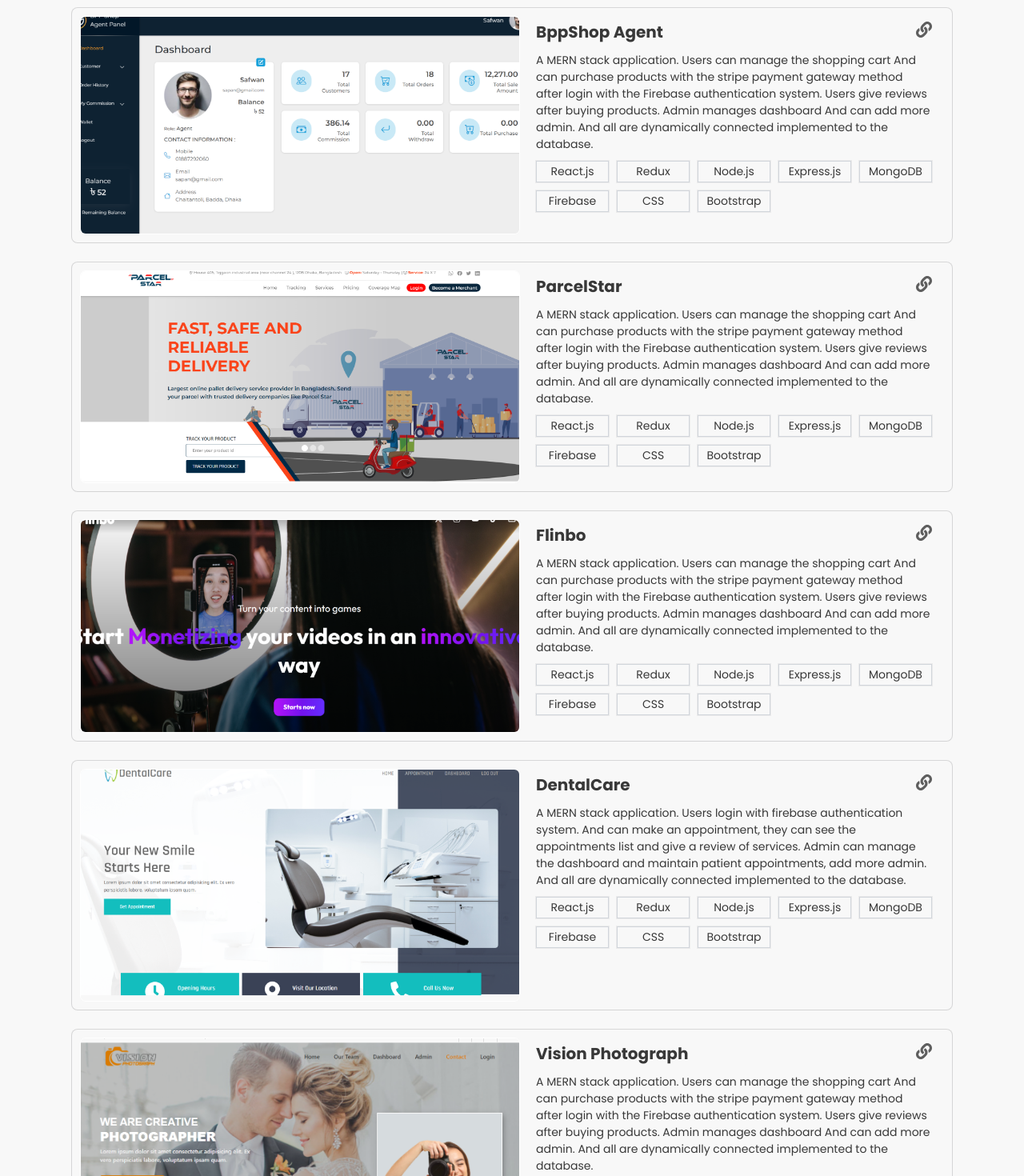
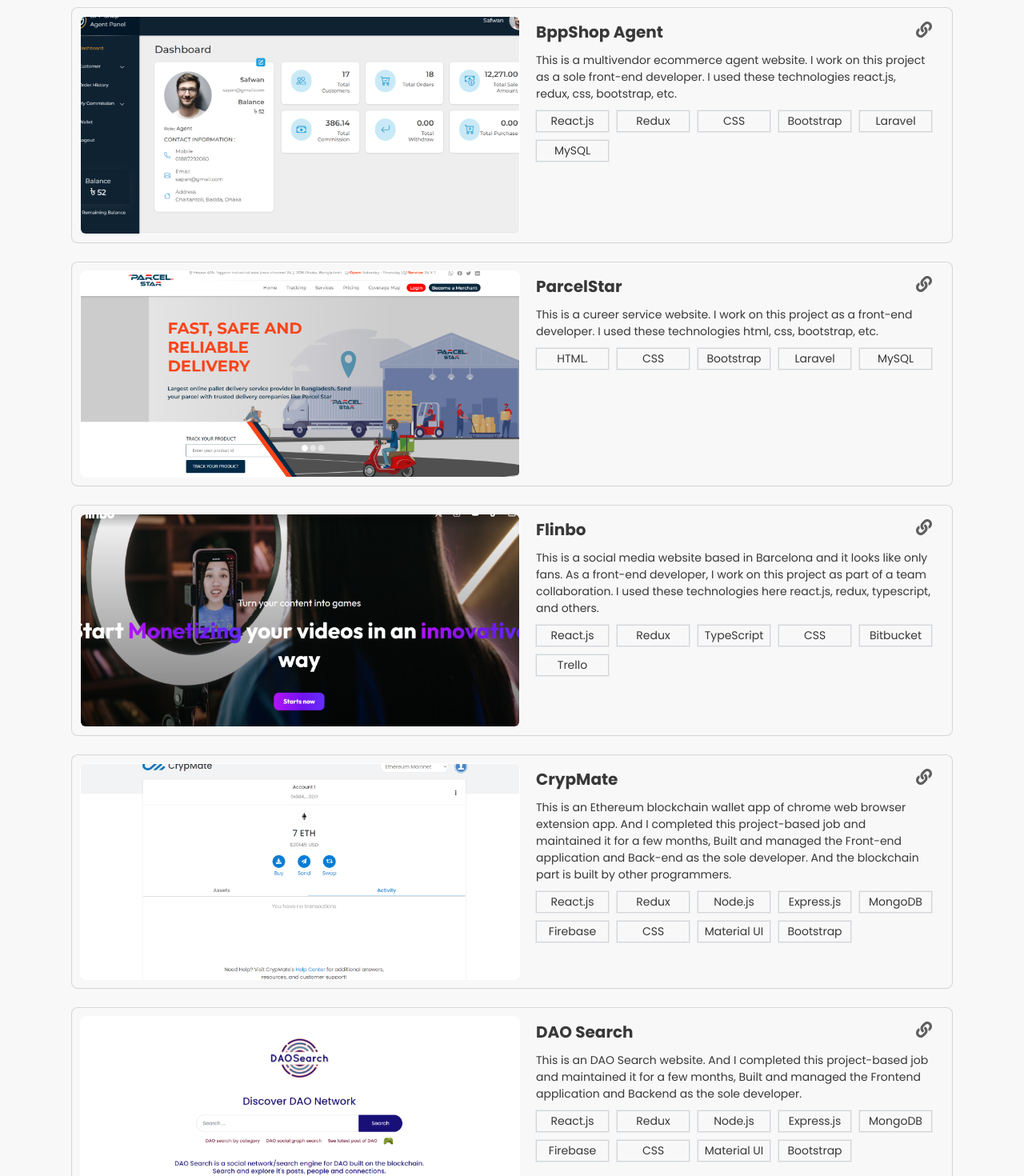
Before and after one commit to SHAPAN-MIAH/web-developer-shapan-portfolio, a Next.js app: page /projects in a window 1280 px wide. Shown: the part 1060-2530 px from the top of the page at 80% size. Built offline with nearby package versions, Linux system fonts and the light colour scheme; a web font is replaced by a local one.

Commit message:
update code

```diff
--- a/next.config.js
+++ b/next.config.js
@@ -1,6 +1,6 @@
 /** @type {import('next').NextConfig} */
 const nextConfig = {
-  // output: "export",
+  output: "export",
   // distDir: "dist",
   images: { unoptimized: true }
 }
--- a/src/app/layout.js
+++ b/src/app/layout.js
@@ -17,7 +17,7 @@ export default function RootLayout({ children }) {
       <body className={inter.className}>
         <Showcase />
         {children}
-        {/* <Footer/> */}
+        <Footer/>
       </body>
     </html>
   );
--- a/src/components/footer/Footer.jsx
+++ b/src/components/footer/Footer.jsx
@@ -1,40 +1,43 @@
 import React from "react";
 import styles from "./footer.module.css";
+import {
+  AiFillFacebook,
+  AiFillGithub,
+  AiFillLinkedin,
+  AiFillTwitterSquare,
+} from "react-icons/ai";
+import Link from "next/link";
 
 const Footer = () => {
   return (
     <footer className={styles.footer_section}>
       <div className={styles.footer_container}>
-      <div className="footer-dec">
-        <h3>MD. SHAPAN</h3>
-      </div>
+        <div className="footer-dec">
+          <h3>MD. SHAPAN</h3>
+        </div>
 
-      <div className="socials">
-        <p>Don't hesitate to contact me. Please feel free and visit my site.</p>
-        <a className="text-white" href="">
-          <i className="fab fa-facebook-f"></i>
-        </a>
-        <a className="text-white" href="">
-          <i className="fab fa-twitter"></i>
-        </a>
-        <a className="text-white" href="">
-          <i className="fab fa-instagram"></i>
-        </a>
-        <a
-          className="text-white"
-          href="https://www.linkedin.com/in/md-shapan-miah-8bb7361a2/"
-        >
-          <i className="fab fa-linkedin-in"></i>
-        </a>
-        <a className="text-white" href="https://github.com/SHAPAN-MIAH">
-          <i className="fab fa-github"></i>
-        </a>
-      </div>
-      <div className="copyRight text-center">
-        <small>
-          Copyright <span id="year"></span> All Rights Reserved
-        </small>
-      </div>
+        <div className="socials">
+          {/* <h4>Get in touch</h4> */}
+          {/* <p>Don't hesitate to contact me. Feel free to ask any questions. visit my site.</p> */}
+
+          <Link className={styles.social_icon} href="https://www.linkedin.com/in/md-shapan-miah/">
+            <AiFillLinkedin />
+          </Link>
+          <Link className={styles.social_icon} href="https://github.com/SHAPAN-MIAH">
+            <AiFillGithub />
+          </Link>
+
+          <Link className={styles.social_icon} href="https://github.com/Md-Swapan">
+            <AiFillGithub />
+          </Link>
+          <Link className={styles.social_icon} href="https://www.facebook.com/shwpon.mahmud/">
+            <AiFillFacebook />
+          </Link>
+          <Link className={styles.social_icon} href="https://twitter.com/MDSHAPANMIAH1">
+            <AiFillTwitterSquare />
+          </Link>
+        </div>
+
       </div>
     </footer>
   );
--- a/src/components/footer/footer.module.css
+++ b/src/components/footer/footer.module.css
@@ -1,18 +1,20 @@
 .footer_section {
-  background: #002240;
   width: 100%;
-  height: 100vh;
-  /* background: linear-gradient(#00000027, #ffd2d227),
-    linear-gradient(#00000027, #00000027),
-    url("../../Assets/Images/tkss.jpg") center center;
-  background-attachment: fixed;
-  background-repeat: no-repeat;
-  background-size: cover; */
+  background: rgb(248, 248, 248);
+
 }
 
 .footer_container {
-  width: 1200px;
+  width: 1100px;
   margin: auto;
-  padding: 40px 100px;
-  color: #fff
+  padding: 40px 0px;
+  border-top: 1px dashed rgb(187, 187, 187);
+  display: flex;
+  justify-content: space-between;
+  align-items: center;
 }
+.social_icon{
+  font-size: 35px;
+  color: rgb(89, 88, 90) !important;
+  margin-left: 5px;
+}
--- a/src/components/sections/ProjectsContent/ProjectsContent.jsx
+++ b/src/components/sections/ProjectsContent/ProjectsContent.jsx
@@ -1,4 +1,4 @@
-"use client"
+"use client";
 import Image from "next/image";
 import React from "react";
 import bppShopImg from "../../../assets/images/projects-img/screenshot-localhost_3001-2023.11.17-15_11_01.jpg";
@@ -7,9 +7,9 @@ import parcelStarImg from "../../../assets/images/projects-img/screenshot-parcel
 import flinboImg from "../../../assets/images/projects-img/screenshot-www.flinbo.com-2023.11.17-14_20_20.png";
 import dentalCareImg from "../../../assets/images/projects-img/dentalCare.png";
 import visionPhotographImg from "../../../assets/images/projects-img/vision-photograph.web.app.png";
-import iskillsImg from "../../../assets/images/projects-img/iskills.png";
+import crypmate from "../../../assets/images/projects-img/screenshot-crypmate-67e04.web.app-2023.12.22-17_44_59.png";
 import uiChatImg from "../../../assets/images/projects-img/screenshot-uichat.png";
-import styleHutImg from "../../../assets/images/projects-img/screenshot-stylehut..png";
+import dao from "../../../assets/images/projects-img/screenshot-dao-search.web.app-2023.12.22-17_37_48.png";
 import Link from "next/link";
 import { FaLink } from "react-icons/fa";
 import style from "./ProjectsContent.module.css";
@@ -41,22 +41,17 @@ const ProjectsContent = () => {
                   </div>
                 </div>
                 <p className={style.description}>
-                  A MERN stack application. Users can manage the shopping cart
-                  And can purchase products with the stripe payment gateway
-                  method after login with the Firebase authentication system.
-                  Users give reviews after buying products. Admin manages
-                  dashboard And can add more admin. And all are dynamically
-                  connected implemented to the database.
+                  This is a multivendor ecommerce website. I work on this
+                  project as a sole front-end developer. I used these
+                  technologies react.js, redux, css, bootstrap, etc.
                 </p>
                 <div className={style.projectTools}>
                   <p>React.js</p>
                   <p>Redux</p>
-                  <p>Node.js</p>
-                  <p>Express.js</p>
-                  <p>MongoDB</p>
-                  <p>Firebase</p>
                   <p>CSS</p>
                   <p>Bootstrap</p>
+                  <p>Laravel</p>
+                  <p>MySQL</p>
                 </div>
               </div>
             </div>
@@ -79,22 +74,17 @@ const ProjectsContent = () => {
                   </div>
                 </div>
                 <p className={style.description}>
-                  A MERN stack application. Users can manage the shopping cart
-                  And can purchase products with the stripe payment gateway
-                  method after login with the Firebase authentication system.
-                  Users give reviews after buying products. Admin manages
-                  dashboard And can add more admin. And all are dynamically
-                  connected implemented to the database.
+                  This is a multivendor ecommerce agent website. I work on this
+                  project as a sole front-end developer. I used these
+                  technologies react.js, redux, css, bootstrap, etc.
                 </p>
                 <div className={style.projectTools}>
                   <p>React.js</p>
                   <p>Redux</p>
-                  <p>Node.js</p>
-                  <p>Express.js</p>
-                  <p>MongoDB</p>
-                  <p>Firebase</p>
                   <p>CSS</p>
                   <p>Bootstrap</p>
+                  <p>Laravel</p>
+                  <p>MySQL</p>
                 </div>
               </div>
             </div>
@@ -117,22 +107,16 @@ const ProjectsContent = () => {
                   </div>
                 </div>
                 <p className={style.description}>
-                  A MERN stack application. Users can manage the shopping cart
-                  And can purchase products with the stripe payment gateway
-                  method after login with the Firebase authentication system.
-                  Users give reviews after buying products. Admin manages
-                  dashboard And can add more admin. And all are dynamically
-                  connected implemented to the database.
+                  This is a cureer service website. I work on this project as a
+                  front-end developer. I used these technologies html, css,
+                  bootstrap, etc.
                 </p>
                 <div className={style.projectTools}>
-                  <p>React.js</p>
-                  <p>Redux</p>
-                  <p>Node.js</p>
-                  <p>Express.js</p>
-                  <p>MongoDB</p>
-                  <p>Firebase</p>
+                  <p>HTML.</p>
                   <p>CSS</p>
                   <p>Bootstrap</p>
+                  <p>Laravel</p>
+                  <p>MySQL</p>
                 </div>
               </div>
             </div>
@@ -155,12 +139,45 @@ const ProjectsContent = () => {
                   </div>
                 </div>
                 <p className={style.description}>
-                  A MERN stack application. Users can manage the shopping cart
-                  And can purchase products with the stripe payment gateway
-                  method after login with the Firebase authentication system.
-                  Users give reviews after buying products. Admin manages
-                  dashboard And can add more admin. And all are dynamically
-                  connected implemented to the database.
+                  This is a social media website based in Barcelona and it looks
+                  like only fans. As a front-end developer, I work on this
+                  project as part of a team collaboration. I used these
+                  technologies here react.js, redux, typescript, and others.
+                </p>
+                <div className={style.projectTools}>
+                  <p>React.js</p>
+                  <p>Redux</p>
+                  <p>TypeScript</p>
+                  <p>CSS</p>
+                  <p>Bitbucket</p>
+                  <p>Trello</p>
+                </div>
+              </div>
+            </div>
+            <div className={style.project_content} data-aos="fade-up">
+              <div className={style.project_img}>
+                <Image
+                  className={style.img}
+                  width={550}
+                  src={crypmate}
+                  alt=""
+                />
+              </div>
+              <div className={style.project_desc_content}>
+                <div className={style.project_desc_header}>
+                  <h4>CrypMate</h4>
+                  <div className={style.link}>
+                    <Link href="https://crypmate-67e04.web.app/">
+                      <FaLink />
+                    </Link>
+                  </div>
+                </div>
+                <p className={style.description}>
+                  This is an Ethereum blockchain wallet app of chrome web
+                  browser extension app. And I completed this project-based job
+                  and maintained it for a few months, Built and managed the
+                  Front-end application and Back-end as the sole developer. And
+                  the blockchain part is built by other programmers.
                 </p>
                 <div className={style.projectTools}>
                   <p>React.js</p>
@@ -170,6 +187,43 @@ const ProjectsContent = () => {
                   <p>MongoDB</p>
                   <p>Firebase</p>
                   <p>CSS</p>
+                  <p>Material UI</p>
+                  <p>Bootstrap</p>
+                </div>
+              </div>
+            </div>
+            <div className={style.project_content} data-aos="fade-up">
+              <div className={style.project_img}>
+                <Image
+                  className={style.img}
+                  width={550}
+                  src={dao}
+                  alt=""
+                />
+              </div>
+              <div className={style.project_desc_content}>
+                <div className={style.project_desc_header}>
+                  <h4>DAO Search</h4>
+                  <div className={style.link}>
+                    <Link href="https://dao-search.web.app/">
+                      <FaLink />
+                    </Link>
+                  </div>
+                </div>
+                <p className={style.description}>
+                  This is an DAO Search website. And I completed this project-based job
+                  and maintained it for a few months, Built and managed the
+                  Frontend application and Backend as the sole developer.
+                </p>
+                <div className={style.projectTools}>
+                  <p>React.js</p>
+                  <p>Redux</p>
+                  <p>Node.js</p>
+                  <p>Express.js</p>
+                  <p>MongoDB</p>
+                  <p>Firebase</p>
+                  <p>CSS</p>
+                  <p>Material UI</p>
                   <p>Bootstrap</p>
                 </div>
               </div>
@@ -208,6 +262,7 @@ const ProjectsContent = () => {
                   <p>MongoDB</p>
                   <p>Firebase</p>
                   <p>CSS</p>
+                  <p>Material UI</p>
                   <p>Bootstrap</p>
                 </div>
               </div>
@@ -231,18 +286,17 @@ const ProjectsContent = () => {
                   </div>
                 </div>
                 <p className={style.description}>
-                  A MERN stack application. Users can manage the shopping cart
-                  And can purchase products with the stripe payment gateway
-                  method after login with the Firebase authentication system.
-                  Users give reviews after buying products. Admin manages
-                  dashboard And can add more admin. And all are dynamically
-                  connected implemented to the database.
+                  A MERN stack application. User can order photography service,
+                  admin can see all the orders, edit and delete the services and
+                  all are connected to database, private route, admin panel and
+                  dynamic connected implemented.
                 </p>
                 <div className={style.projectTools}>
                   <p>React.js</p>
                   <p>Redux</p>
                   <p>Node.js</p>
                   <p>Express.js</p>
+                  <p>Stripe.js</p>
                   <p>MongoDB</p>
                   <p>Firebase</p>
                   <p>CSS</p>
@@ -269,22 +323,22 @@ const ProjectsContent = () => {
                   </div>
                 </div>
                 <p className={style.description}>
-                  A MERN stack application. Users can manage the shopping cart
-                  And can purchase products with the stripe payment gateway
-                  method after login with the Firebase authentication system.
-                  Users give reviews after buying products. Admin manages
-                  dashboard And can add more admin. And all are dynamically
-                  connected implemented to the database.
+                  A MERN stack real-time chat app with wallet. Users can access
+                  the chat app by logging in by name. Can then see each other's
+                  presence and chat in real-time with each other. And Users can
+                  access the Wallet app by joining by name, password. Users will
+                  then be able to view the test balance and send the balance by
+                  selecting the recipient address.
                 </p>
                 <div className={style.projectTools}>
                   <p>React.js</p>
                   <p>Redux</p>
                   <p>Node.js</p>
                   <p>Express.js</p>
+                  <p>Socket.io</p>
                   <p>MongoDB</p>
                   <p>Firebase</p>
                   <p>CSS</p>
-                  <p>Bootstrap</p>
                 </div>
               </div>
             </div>
@@ -364,8 +418,6 @@ const ProjectsContent = () => {
                 </div>
               </div>
             </div> */}
-
-
           </div>
         </div>
       </div>
```
Also changed, not shown: src/assets/images/projects-img/screenshot-crypmate-67e04.web.app-2023.12.22-17_44_59.png (added), src/assets/images/projects-img/screenshot-dao-search.web.app-2023.12.22-17_37_48.png (added).
